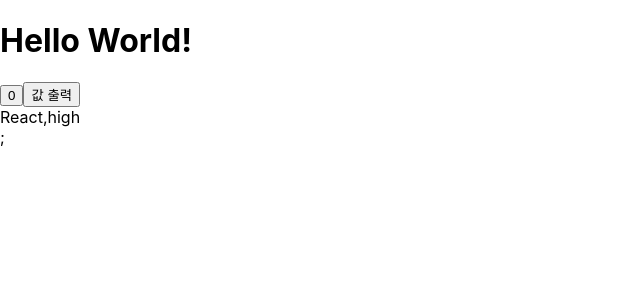
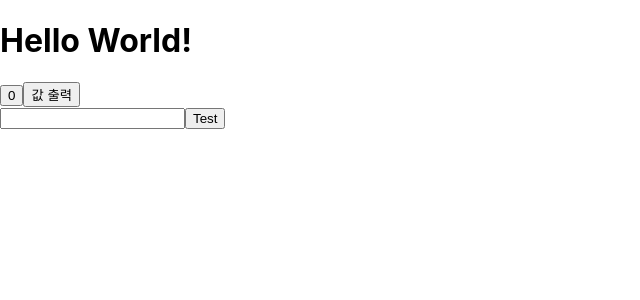
Before and after one commit to pelshad/React, a React (Create React App) app: page / in a window 1280 px wide. Shown: the top 300 px of the page, without its empty margins (0-640 px from the left). Built offline with nearby package versions, Linux system fonts and the light colour scheme.

Commit message:
이벤트 핸들러 클래스형

```diff
--- a/src/App.js
+++ b/src/App.js
@@ -2,7 +2,10 @@ import React,{ useState } from 'react';
 // import VarStyle from './components/VarStyle'; //Test.jsx파일 import
 // import Event from './components/Event';
 // import Clock from './components/Clock';
-import Props from './components/Props';
+// import Props from './components/Props';
+import EventHandlingC from './components/EventHandlingC';
+
+// rcs 함수형으로 생성, rcc 클래스형으로 생성
 
 //함수형
  function App(){
@@ -18,7 +21,8 @@ import Props from './components/Props';
         <h1>Hello World!</h1>
         <button onClick={() => setCount(count + 1)}>{count}</button>
         <button onClick={textPrint}>값 출력</button> {/* textPrint함수 호출 */}
-        <Props name="React" stateSpec="high"/>; {/*Mycomponent에 name="React"를 보냄*/}
+        {/* <Props name="React" stateSpec="high"/>; {Mycomponent에 name="React"를 보냄} */}
+        <EventHandlingC />
       </div>
     );
 }
```
Also changed, not shown: src/components/EventHandlingF.js (added), src/components/MapTest.js (added).
